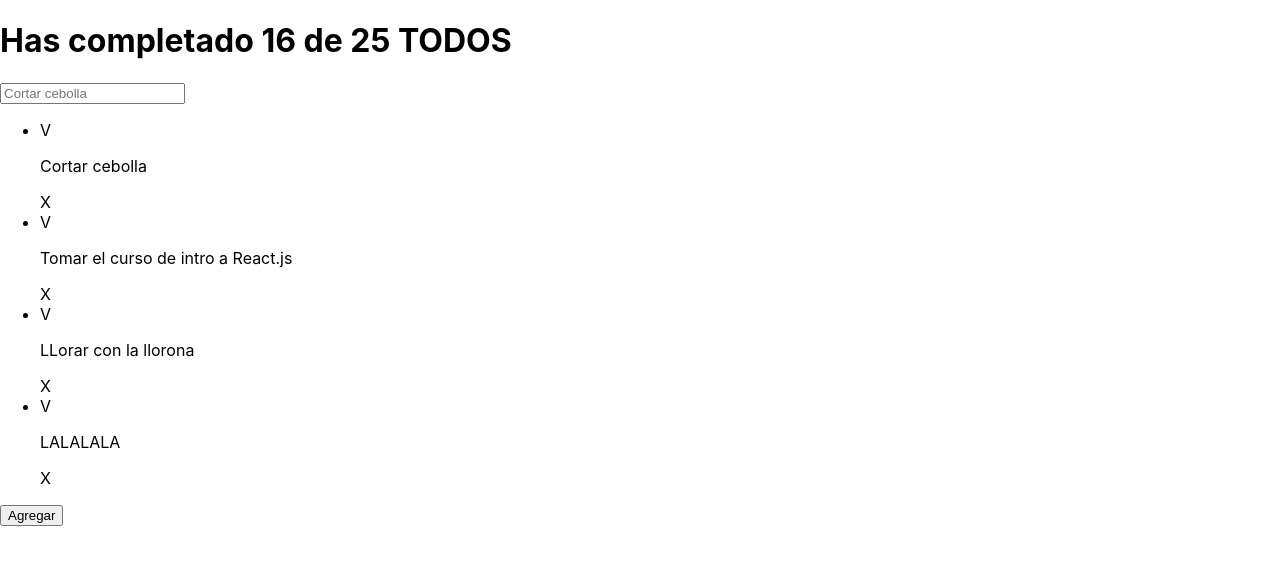
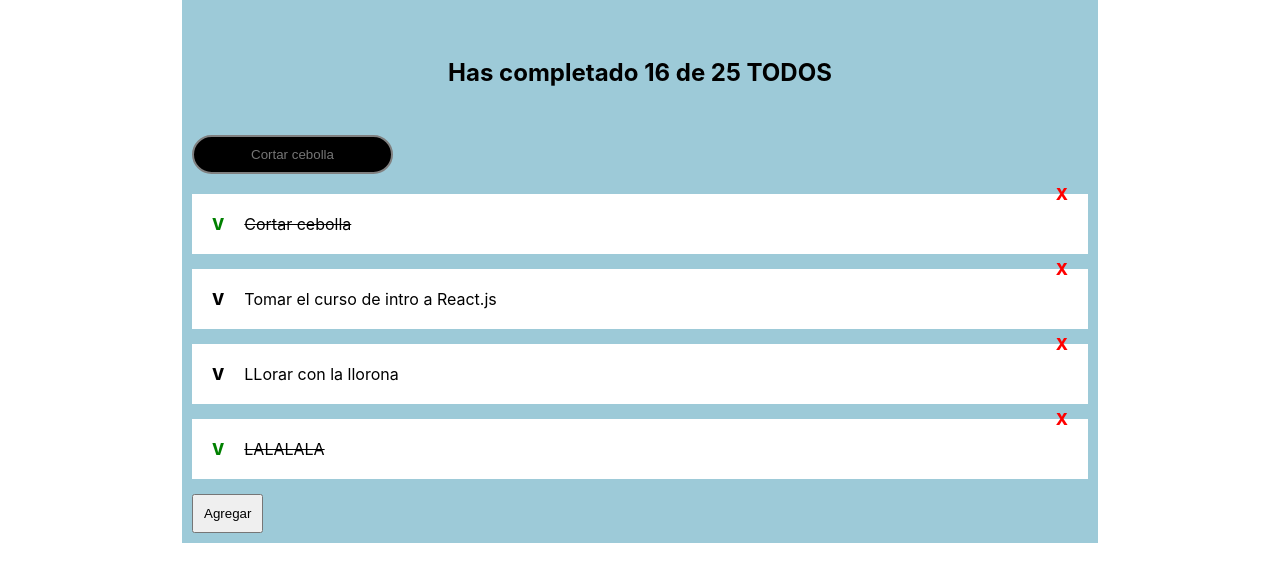
Before and after one commit to nicodev-co/platzi, a React (Create React App) app in the folder curso-react-intro/: page / in a window 1280 px wide. Shown: the top 582 px of the page. Built offline with nearby package versions, Linux system fonts and the light colour scheme.

Commit message:
clase 5 agregando estilos a los compnentes

```diff
--- a/curso-react-intro/src/App.js
+++ b/curso-react-intro/src/App.js
@@ -1,10 +1,9 @@
+import React from "react";
 import { TodoCounter } from './TodoCounter';
 import { TodoSearch } from './TodoSearch';
 import { TodoList } from './TodoList';
 import { TodoItem } from './TodoItem';
 import { CreateTodoButton } from './CreateTodoButton';
-import './App.css';
-import React from "react";
 
 const defaultTodos = [
   { text: "Cortar cebolla", completed: true },
@@ -15,7 +14,9 @@ const defaultTodos = [
 
 function App() {
   return (
-    <React.Fragment>
+    <>
+
+    <div className="card">
 
       <TodoCounter completed={16} total={25} />
       <TodoSearch />
@@ -28,8 +29,9 @@ function App() {
       </TodoList>
 
       <CreateTodoButton />
+    </div>
 
-    </React.Fragment>
+    </>
 
   );
 }
--- /dev/null
+++ b/curso-react-intro/src/CreateTodoButton.css
@@ -0,0 +1,3 @@
+.CreateTodoButton {
+    padding: 10px;
+}
--- a/curso-react-intro/src/CreateTodoButton.js
+++ b/curso-react-intro/src/CreateTodoButton.js
@@ -1,6 +1,8 @@
+import './CreateTodoButton.css';
+
 function CreateTodoButton() {
     return (
-        <button>Agregar</button>
+        <button className='CreateTodoButton'>Agregar</button>
     );
 }
 
--- /dev/null
+++ b/curso-react-intro/src/TodoCounter.css
@@ -0,0 +1,6 @@
+h1 {
+    font-size: 24px;
+    text-align: center;
+    margin: 0;
+    padding: 48px;
+}
--- a/curso-react-intro/src/TodoCounter.js
+++ b/curso-react-intro/src/TodoCounter.js
@@ -1,3 +1,5 @@
+import './TodoCounter.css'
+
 function TodoCounter({ total, completed }) {
     return (
         <h1>
--- /dev/null
+++ b/curso-react-intro/src/TodoItem.css
@@ -0,0 +1,32 @@
+.TodoItem {
+    display: flex;
+    position: relative;
+    padding: 20px;
+    background-color: #fff;
+    margin-bottom: 15px;
+}
+
+.TodoItem__text {
+    margin: 0;
+    margin-left: 20px;
+}
+
+.TodoItem__text--completed {
+    text-decoration: line-through;
+}
+
+.icon {
+    font-weight: 800;
+}
+.icon-check--active {
+    color: green;
+
+}
+
+.TodoItem__icon-delete {
+    position: absolute;
+    right: 20px;
+    top: -10px;
+    color: red;
+    font-weight: 800;
+}
--- a/curso-react-intro/src/TodoItem.js
+++ b/curso-react-intro/src/TodoItem.js
@@ -1,9 +1,11 @@
+import './TodoItem.css'
+
 function TodoItem(props) {
     return (
-        <li>
-            <span>V</span>
-            <p>{props.text}</p>
-            <span>X</span>
+        <li className="TodoItem">
+            <span className={`icon ${props.completed ? 'icon-check--active' : ''}`}>V</span>
+            <p className={`TodoItem__text ${props.completed ? 'TodoItem__text--completed' : ''}`}>{props.text}</p>
+            <span className="TodoItem__icon-delete">X</span>
         </li>
     );
 }
--- /dev/null
+++ b/curso-react-intro/src/TodoList.css
@@ -0,0 +1,5 @@
+.TodoList {
+    list-style: none;
+    margin: 0;
+    padding: 0;
+}
--- a/curso-react-intro/src/TodoList.js
+++ b/curso-react-intro/src/TodoList.js
@@ -1,6 +1,8 @@
+import './TodoList.css'
+
 function TodoList({children}) {
     return (
-        <ul>
+        <ul className='TodoList'>
             {children}
         </ul>
     );
--- /dev/null
+++ b/curso-react-intro/src/TodoSearch.css
@@ -0,0 +1,8 @@
+.TodoSearch {
+    text-align: center;
+    padding: 10px;
+    border-radius: 20px;
+    border: 2px solid gray;
+    background-color: black;
+    margin-bottom: 20px;
+}
--- a/curso-react-intro/src/TodoSearch.js
+++ b/curso-react-intro/src/TodoSearch.js
@@ -1,6 +1,8 @@
+import './TodoSearch.css';
+
 function TodoSearch() {
     return (
-        <input placeholder="Cortar cebolla" />
+        <input placeholder="Cortar cebolla" className='TodoSearch' />
     );
 }
 
--- a/curso-react-intro/src/index.css
+++ b/curso-react-intro/src/index.css
@@ -7,7 +7,10 @@ body {
   -moz-osx-font-smoothing: grayscale;
 }
 
-code {
-  font-family: source-code-pro, Menlo, Monaco, Consolas, 'Courier New',
-    monospace;
+
+.card {
+  max-width: 70%;
+  margin: auto;
+  background-color: rgba(61, 150, 177, 0.5);
+  padding: 10px;
 }
```
